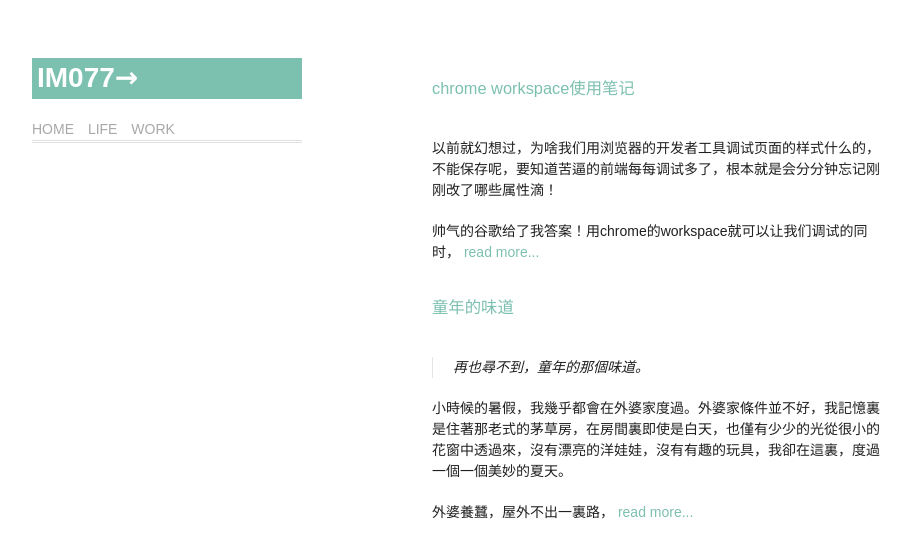
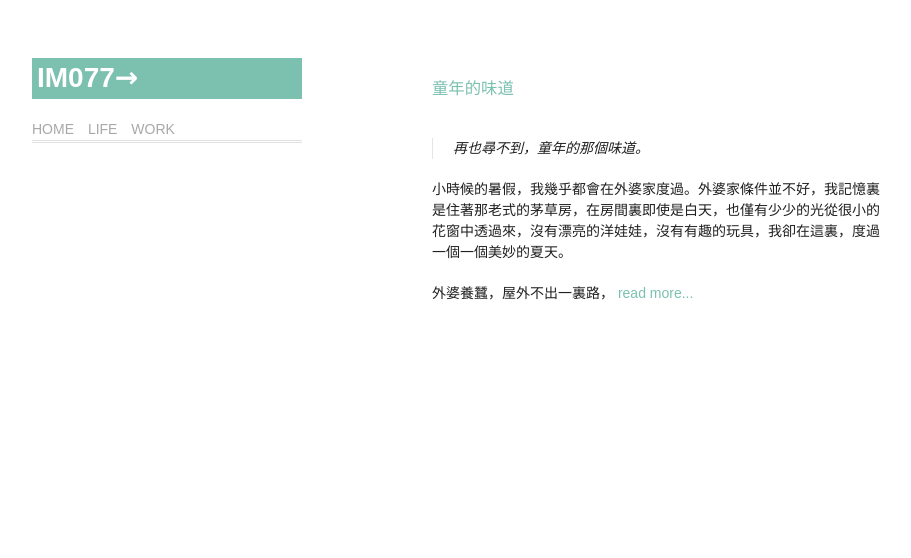
Before and after one commit to lixiaochou077/lixiaochou077.github.io, a Jekyll site: the page built from index.html, in a window 1280 px wide. Shown: the top 558 px of the page, without its empty margins (178-1089 px from the left). Built offline with Jekyll 4.4.1, drawn with Linux system fonts in a browser that asks for light colours; Markdown is read by kramdown in place of the engine named in the settings.

```diff
--- a/_layouts/home.html
+++ b/_layouts/home.html
@@ -5,8 +5,8 @@
                 <h1>IM077<span>→</span></h1>
                 <p>
                     <a href="../index.html">HOME</a>
-                    <a href="#">LIFE</a>
-                    <a href="#">WORK</a>
+                    <a href="../life.html">LIFE</a>
+                    <a href="../work.html">WORK</a>
                 </p>
             </header>
             <section>
--- a/_posts/2013-06-28-workspace.md
+++ /dev/null
@@ -1,24 +0,0 @@
----
-layout: default
-title: chrome workspace使用笔记
----
-
-以前就幻想过，为啥我们用浏览器的开发者工具调试页面的样式什么的，不能保存呢，要知道苦逼的前端每每调试多了，根本就是会分分钟忘记刚刚改了哪些属性滴！
-
-
-帅气的谷歌给了我答案！用chrome的workspace就可以让我们调试的同时，<!-- more -->在我们的编辑器里做对应修改。
-
-正式版的chrome workspace功能并没有默认开启，我们需要进入chrome://flags手动开启对应的"启用开发者工具实验"
-<img style="border:1px solid #ccc;" src = "http://lixiaochou077.github.io/images/ws1.png" />
-
-启动之后重启chrome，打开开发者工具，进入设置，可以看到新增的Experiments选项，勾选File system folders in Sources Panel选项，如下图：
-<img style="border:1px solid #ccc;" src = "http://lixiaochou077.github.io/images/ws2.png" />
-
-重启开发工具栏，即可看到新增的Workspace选项，如下图，我们在左侧的File systems里填写本地的文件夹路径，右侧Mappings可以设置文件的路由，url填写服务器上需要路由的文件url路径，path填写本地的对应文件所在文件夹路径。这一步需要注意的是，需要在本地路由的文件夹中创建一个名为.allow-devtools-edit的空文件，浏览器才会认可。
-<img style="border:1px solid #ccc;" src = "http://lixiaochou077.github.io/images/ws3.png" />
-<img style="border:1px solid #ccc;" src = "http://lixiaochou077.github.io/images/ws4.png" />
-
-再次重启Developer Tools，在Sources页可以看到本地文件夹信息
-<img style="border:1px solid #ccc;" src = "http://lixiaochou077.github.io/images/ws5.png" />
-
-此时，再进行需要的调试，修改的代码就会在本地源文件中得到体现。
```
